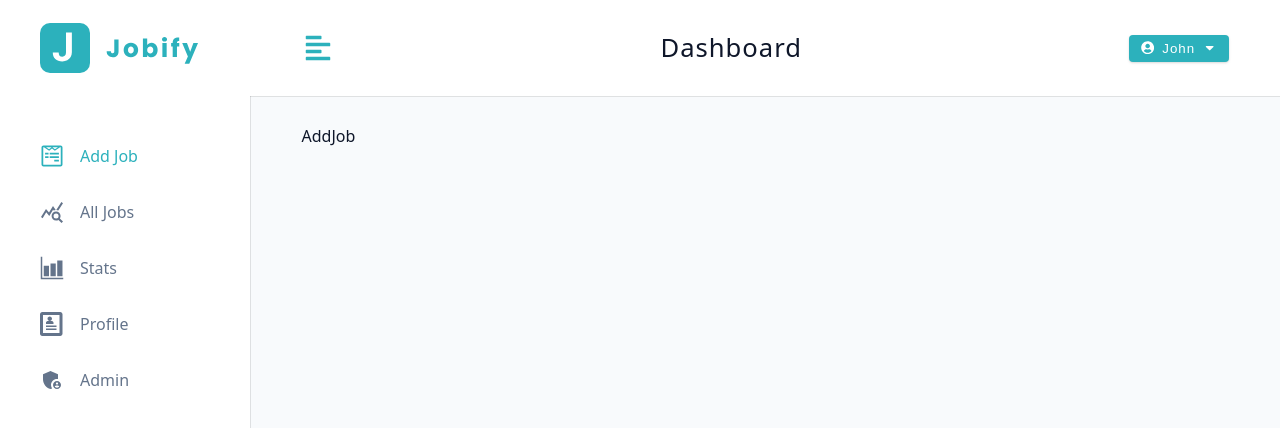
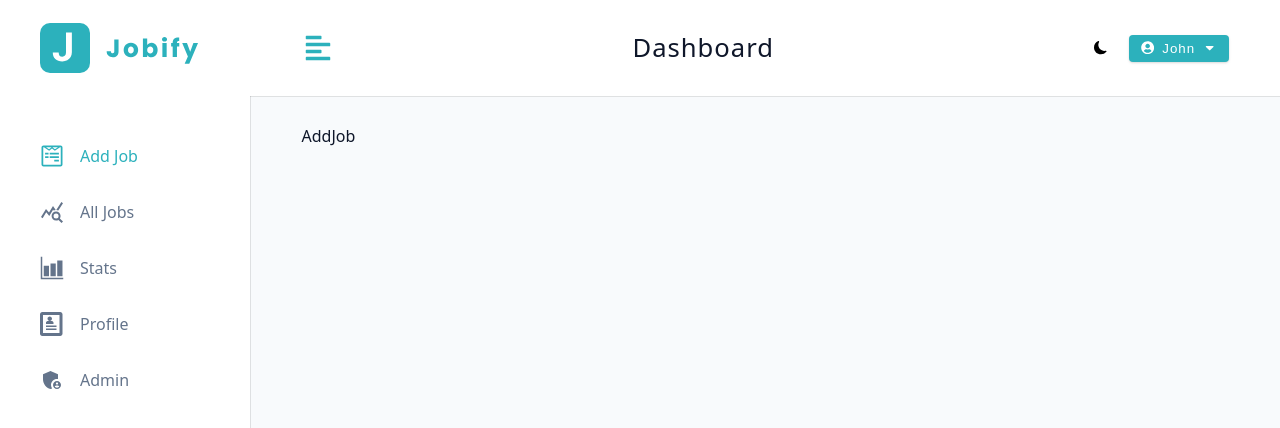
Before and after one commit to sarevir/mern-jobify_client, a React (Vite) app: page /dashboard in a window 1280 px wide. Shown: the top 428 px of the page. Built offline with nearby package versions, Linux system fonts and the light colour scheme.

Commit message:
Section 8:53. Dark Theme Logic - Bug Fix

```diff
--- a/src/App.jsx
+++ b/src/App.jsx
@@ -12,6 +12,14 @@
   Profile,
   Admin,
 } from "./pages";
+
+export const checkDefaultTheme = () => {
+  const isDarkTheme = localStorage.getItem("darkTheme") === "true";
+  document.body.classList.toggle("dark-theme", isDarkTheme);
+  return isDarkTheme;
+};
+
+checkDefaultTheme();
 
 const router = createBrowserRouter([
   {
--- a/src/components/Navbar.jsx
+++ b/src/components/Navbar.jsx
@@ -3,6 +3,7 @@
 import Logo from "./Logo";
 import { useDashboardContext } from "../pages/DashboardLayout";
 import LogoutContainer from "./LogoutContainer";
+import ThemeToggle from "./ThemeToggle";
 
 const Navbar = () => {
   const { toggleSidebar } = useDashboardContext();
@@ -17,6 +18,7 @@
           <h4 className="logo-text">dashboard</h4>
         </div>
         <div className="btn-container">
+          <ThemeToggle />
           <LogoutContainer />
         </div>
       </div>
--- /dev/null
+++ b/src/components/ThemeToggle.jsx
@@ -0,0 +1,17 @@
+import { BsFillSunFill, BsFillMoonFill } from "react-icons/bs";
+import Wrapper from "../assets/wrappers/ThemeToggle";
+import { useDashboardContext } from "../pages/DashboardLayout";
+
+const ThemeToggle = () => {
+  const { isDarkTheme, toggleDarkTheme } = useDashboardContext();
+  return (
+    <Wrapper onClick={toggleDarkTheme}>
+      {isDarkTheme ? (
+        <BsFillSunFill className="toggle-icon" />
+      ) : (
+        <BsFillMoonFill />
+      )}
+    </Wrapper>
+  );
+};
+export default ThemeToggle;
--- a/src/pages/DashboardLayout.jsx
+++ b/src/pages/DashboardLayout.jsx
@@ -2,6 +2,7 @@
 import Wrapper from "../assets/wrappers/Dashboard";
 import { BigSidebar, Navbar, SmallSidebar } from "../components";
 import { createContext, useContext, useState } from "react";
+import { checkDefaultTheme } from "../App";
 
 const DashboardContext = createContext();
 
@@ -9,10 +10,13 @@
   // temp
   const user = { name: "john" };
   const [showSidebar, setShowSidebar] = useState(false);
-  const [isDarkTheme, setIsDarkTheme] = useState(false);
+  const [isDarkTheme, setIsDarkTheme] = useState(checkDefaultTheme);
 
   const toggleDarkTheme = () => {
-    console.log("toggle dark theme");
+    const newDarkTheme = !isDarkTheme;
+    setIsDarkTheme(newDarkTheme);
+    document.body.classList.toggle("dark-theme", newDarkTheme);
+    localStorage.setItem("darkTheme", newDarkTheme);
   };
 
   const toggleSidebar = () => {
```
